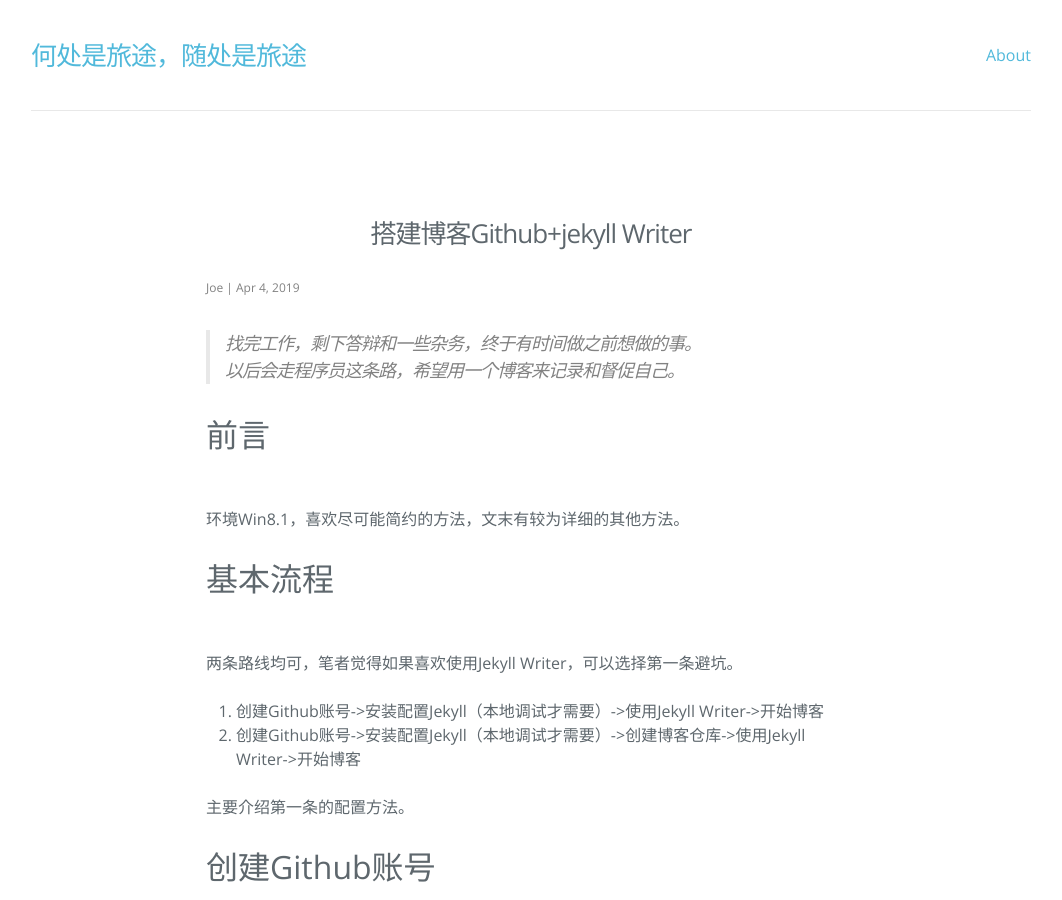
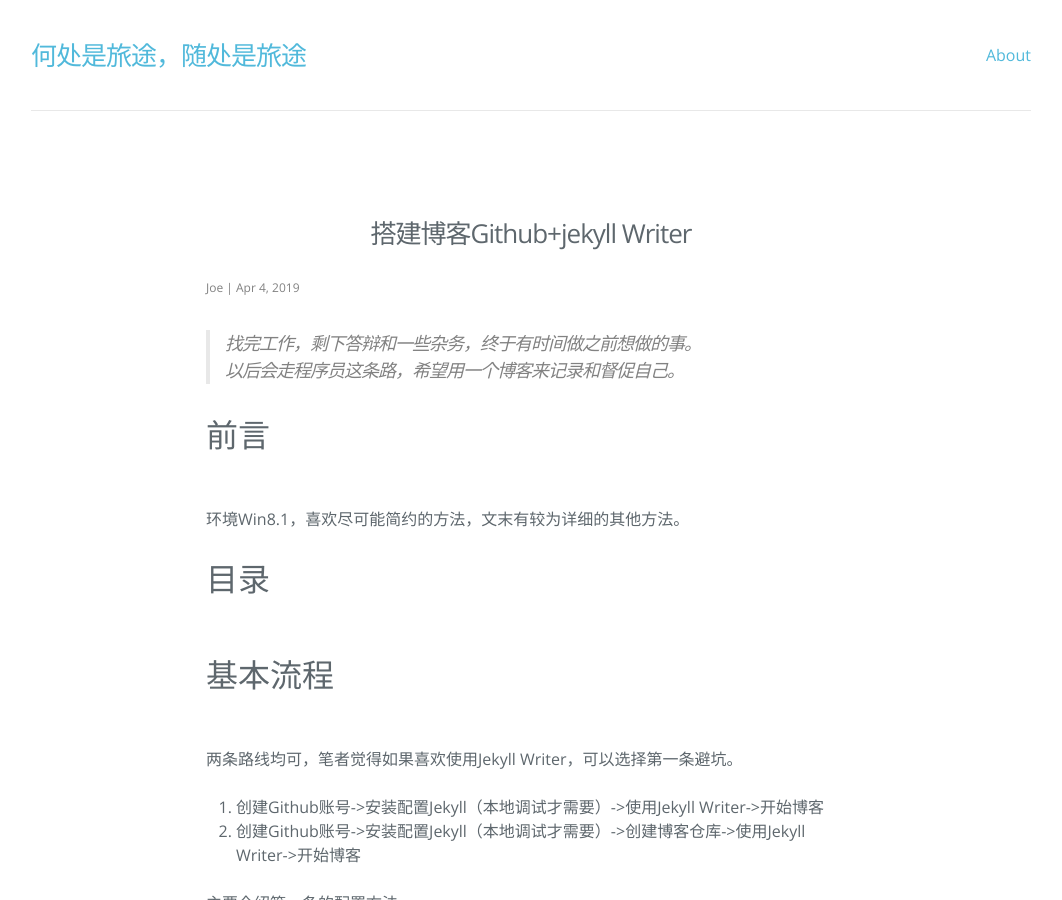
Before and after one commit to joelsq/joelsq.github.io, a Jekyll site: the page built from _posts/2019-04-04-搭建博客Github+jekyll+Writer.md, in a window 1280 px wide and 900 px high. Shown: the whole window, without its empty margins (109-1171 px from the left). Built offline with Jekyll 4.4.1, drawn with Linux system fonts in a browser that asks for light colours; nearby versions of some CDN libraries.

Commit message:
Update 搭建博客Github+jekyll Writer

```diff
--- a/_posts/2019-04-04-搭建博客Github+jekyll+Writer.md
+++ b/_posts/2019-04-04-搭建博客Github+jekyll+Writer.md
@@ -10,7 +10,9 @@
 ## 前言
 环境Win8.1，喜欢尽可能简约的方法，文末有较为详细的其他方法。
 
-## 基本流程
+## 目录
+
+<h2 id='1'> 基本流程 </h2>
 两条路线均可，笔者觉得如果喜欢使用Jekyll Writer，可以选择第一条避坑。
 1. 创建Github账号->安装配置Jekyll（本地调试才需要）->使用Jekyll Writer->开始博客
 2. 创建Github账号->安装配置Jekyll（本地调试才需要）->创建博客仓库->使用Jekyll Writer->开始博客
```
